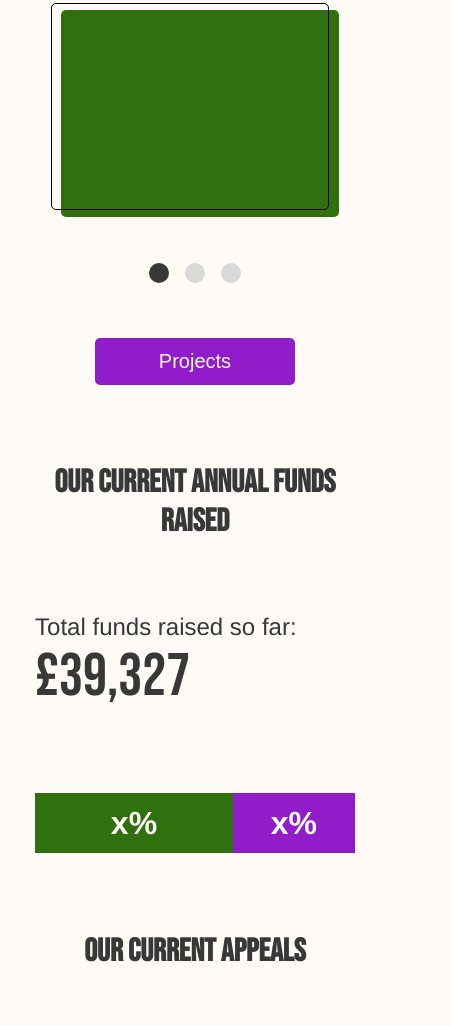
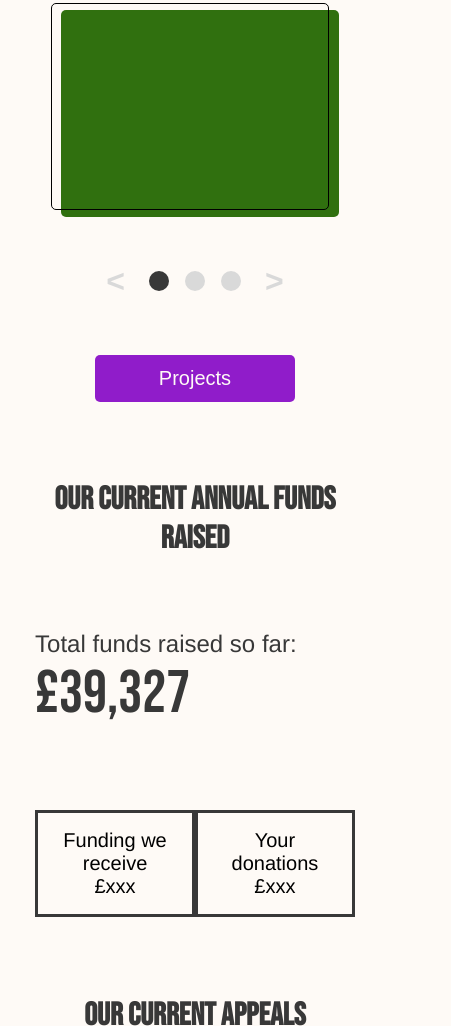
Before and after one commit to dede95/azuko-webpage, a plain HTML site: page index.html in a window 390 px wide. Shown: the part 8200-9226 px from the top of the page, 451 px wide, since content can reach past the window. Drawn offline with Linux system fonts and the light colour scheme.

Commit message:
Finish funding section including tooltips and mobile-friendly version + correct more section position error

```diff
--- a/index.html
+++ b/index.html
@@ -224,10 +224,13 @@
                             <div class="pic-carousel"></div>
                             <div class="pic-carousel-offset"></div>
                         </div>
+
                         <div id="buttons">
-                            <div></div>
-                            <div></div>
-                            <div></div>
+                            <div class="carousel-left">&lt;</div>
+                            <div class="carousel-circle"></div>
+                            <div class="carousel-circle"></div>
+                            <div class="carousel-circle"></div>
+                            <div class="carousel-right">&gt;</div>
                         </div>
                         <button class="donate-button button-mission">
                             Projects
@@ -241,8 +244,22 @@
                     <p class="quotes">Total funds raised so far: <span class="figures">£39,327</span></p>
 
                     <div class="portion-bars">
-                        <div class="portion-bar-1"><span>x%</span></div>
-                        <div class="portion-bar-2"><span>x%</span></div>
+                        <div class="portion-bar-1">
+                            <span class="fund-figure">x%</span>
+                            <span class="tooltip-1">
+                            Funding we receive<br>£xxx
+                        </span></div>
+                        <div class="portion-bar-2"><span class="fund-figure">x%</span><span class="tooltip-2">
+                            Your donations<br>£xxx
+                        </span></div>
+                    </div>
+                    <div class="funds-mobile">
+                        <span class="tooltip-1">
+                            Funding we receive<br>£xxx
+                        </span>
+                        <span class="tooltip-2">
+                            Your donations<br>£xxx
+                        </span>
                     </div>
 
                 </div>
--- a/styles.css
+++ b/styles.css
@@ -581,18 +581,36 @@ header {
     display: flex;
     gap: 16px;
     margin-top: 40px;
+    align-items: center;
 }
 
-#buttons div {
+#buttons .carousel-circle {
     width: 20px;
     height: 20px;
     background-color: #D9D9D9;
     border-radius: 50%;
 }
 
-#buttons div:first-child {
+#buttons div:nth-of-type(2) {
     background-color: #383838;
 }
+
+#buttons .carousel-left, .carousel-right {
+    font-weight: 600;
+    font-size: 2rem;
+    color:#D9D9D9;
+    margin: 0 8px;
+    cursor: pointer;
+}
+
+#buttons .carousel-left:hover {
+    color: #383838;
+}
+
+#buttons .carousel-right:hover {
+    color: #383838;
+}
+
 
 /* FUNDS SECTION*/
 
@@ -613,7 +631,7 @@ header {
     align-items: center;
 }
 
-.portion-bars span {
+.portion-bars span.fund-figure {
     font-weight: 600;
     color: #FEFAF6;
     font-size: 2rem;
@@ -623,13 +641,46 @@ header {
 .portion-bar-1 {
     background-color: #30700F;
     flex-grow: 2;
+    position: relative;
 }
 
 .portion-bar-2 {
     background-color: #901CCA;
     flex-grow: 1;
+    position: relative;
 }
 
+/* .tooltip-1, .tooltip-2 {
+    display: none;
+    visibility: hidden;
+} */
+
+.tooltip-1, .tooltip-2 {
+
+    display: none;
+    visibility: hidden;
+
+    background-color:#FEFAF6;
+    border: #383838 solid 3px;
+    padding: 16px;
+    width: 60%;
+    text-align: center;
+
+    position: absolute;
+    top: 64px;
+}
+
+.portion-bar-1:hover .tooltip-1, .portion-bar-2:hover .tooltip-2 {
+    display: flex;
+    justify-content: center;
+    align-items: center;
+    visibility: visible;
+}
+
+.funds-mobile {
+    visibility: hidden;
+    display: none;
+}
 
 /* APPEALS SECTION */
 
@@ -663,6 +714,7 @@ header {
     position: relative;
     height: 368px;
     width: 486px;
+    cursor: pointer;
 }
 
 .pic-more-card, .pic-more-card-offset {
@@ -693,7 +745,6 @@ header {
     z-index: 1;
     top: 0;
     left: 0;
-    cursor: pointer;
 }
 
 .pic-more-card-offset {
@@ -881,6 +932,10 @@ header {
         height: 300px;
     }
 
+    /*  fund section */
+
+
+
     /* Appeals section */
 
     .container-funds > h2 {
@@ -892,6 +947,16 @@ header {
     .container-funds .quotes {
         margin-top: 40px;
         font-size: 1.5rem;
+    }
+
+    .tooltip-1, .tooltip-2 {
+        visibility: visible;
+        display: flex;
+        justify-content: center;
+        align-items: center;
+        text-align: center;
+
+        width: ;
     }
 
     /* appeals section */
@@ -1068,6 +1133,7 @@ header {
         padding-top: 0;
     }
 
+
     /* HOW WE HELP SECTION */
 
     .areas-of-help .box-card-area {
@@ -1097,5 +1163,29 @@ header {
 
     /*  more section */
 
+    .more-container {
+        flex-direction: column;
+    }
+
+    .more-container .box-card-area {
+        left: 0;
+    }
+
+    /* FUND SECTION */
+
+    .portion-bar-1, .portion-bar-2 {
+        display: none;
+    }
+
+    .funds-mobile {
+        visibility: visible;
+        display: flex;
+    }
+
+    .funds-mobile .tooltip-1, .funds-mobile .tooltip-2 {
+        position: relative;
+        top: 0px;
+    }
+
 
 }
```
